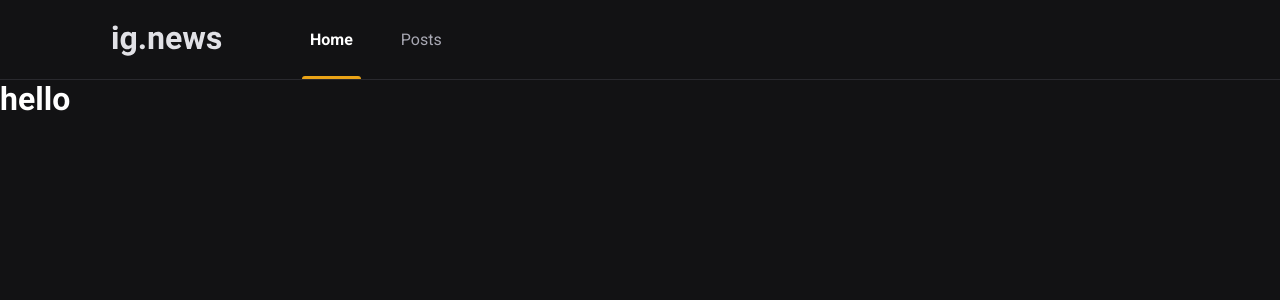
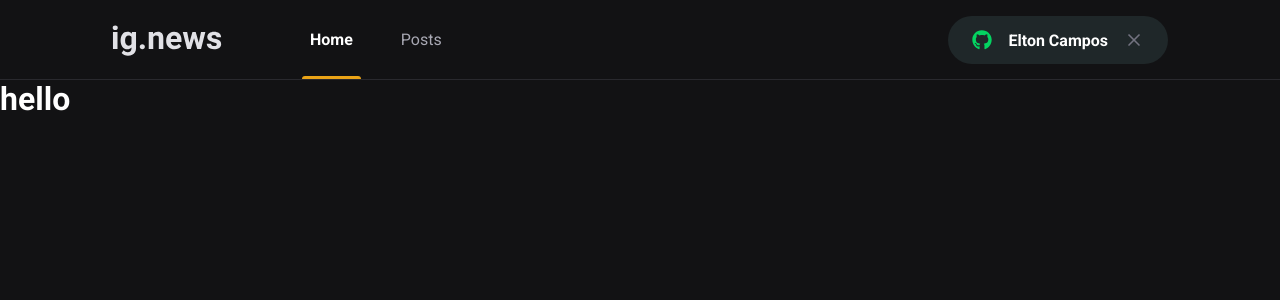
Before and after one commit to eltoncampos1/iginite-news, a Next.js app: page / in a window 1280 px wide. Shown: the top 300 px of the page. Built offline with nearby package versions, Linux system fonts and the light colour scheme.

Commit message:
chore: create sign in button

```diff
--- a/package.json
+++ b/package.json
@@ -12,6 +12,7 @@
     "next": "11.0.1",
     "react": "17.0.2",
     "react-dom": "17.0.2",
+    "react-icons": "^4.2.0",
     "sass": "^1.35.2"
   },
   "devDependencies": {
--- a/src/components/Header.tsx
+++ b/src/components/Header/index.tsx
@@ -1,6 +1,7 @@
 import Image  from 'next/image'
 
-import logo from '../../public/images/logo.svg'
+import logo from '../../../public/images/logo.svg'
+import { SignInButton } from '../SignInButton'
 
 import styles from './styles.module.scss'
 
@@ -13,6 +14,8 @@
                     <a className={styles.active} href="#">Home</a>
                     <a href="#">Posts</a>
                 </nav>
+
+                <SignInButton />
             </div>
         </header>
     )
--- a/src/components/styles.module.scss
+++ b/src/components/Header/styles.module.scss
@@ -52,4 +52,8 @@
             }
         }
     }
+
+    button {
+        margin-left: auto;
+    }
 }
--- /dev/null
+++ b/src/components/SignInButton/index.tsx
@@ -0,0 +1,27 @@
+import { FaGithub } from 'react-icons/fa'
+import { FiX } from 'react-icons/fi'
+
+import styles from './styles.module.scss'
+
+export function SignInButton() {
+    const isUserLoggedIn = true;
+
+    return  isUserLoggedIn ? (
+        <button
+        className={styles.signInButton}
+        type="button"
+        >
+        <FaGithub color="#04d361" />
+            Elton Campos
+        <FiX color="#737380" className={styles.closeIcon} />
+        </button>
+    ): (
+        <button
+        className={styles.signInButton}
+        type="button"
+        >
+        <FaGithub color="#eba417" />
+            Sign in with Github
+        </button>
+    )
+}
--- /dev/null
+++ b/src/components/SignInButton/styles.module.scss
@@ -0,0 +1,31 @@
+.signInButton {
+    height: 3rem;
+    border-radius: 3rem;
+    background: var(--gray-850);
+    border: 0;
+    padding: 0 1.5rem;
+
+    display: flex;
+    align-items: center;
+    justify-content: center;
+    color: var(--white);
+    font-weight: bold;
+    transition: filter .2s;
+
+    svg {
+        width: 20px;
+        height: 20px;
+    }
+
+    svg.closeIcon {
+        margin-left: 1rem;
+    }
+
+    svg:first-child {
+        margin-right:  1rem;
+    }
+
+    &:hover {
+        filter: brightness(.8);
+    }
+}
--- a/src/styles/global.scss
+++ b/src/styles/global.scss
@@ -10,6 +10,7 @@
     --gray-100: #e1e1e6;
     --gray-300: #a8a8b3;
     --gray-800: #29292e;
+    --gray-850: #1f2729;
     --gray-900: #121214;
 
     --cyan-500: #61dafb;
```
Also changed, not shown: 1 other file (tests, documents, lock files or other folders).
